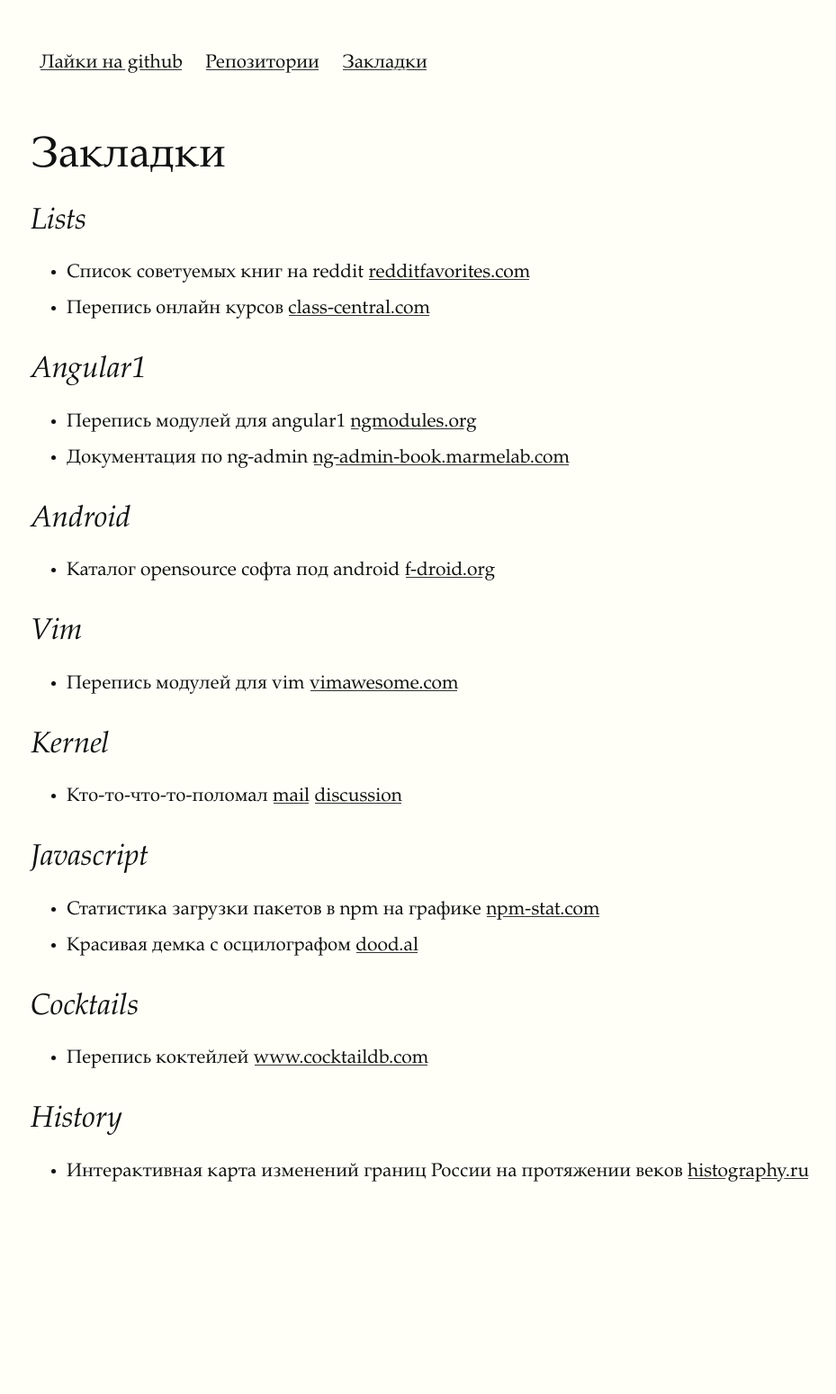
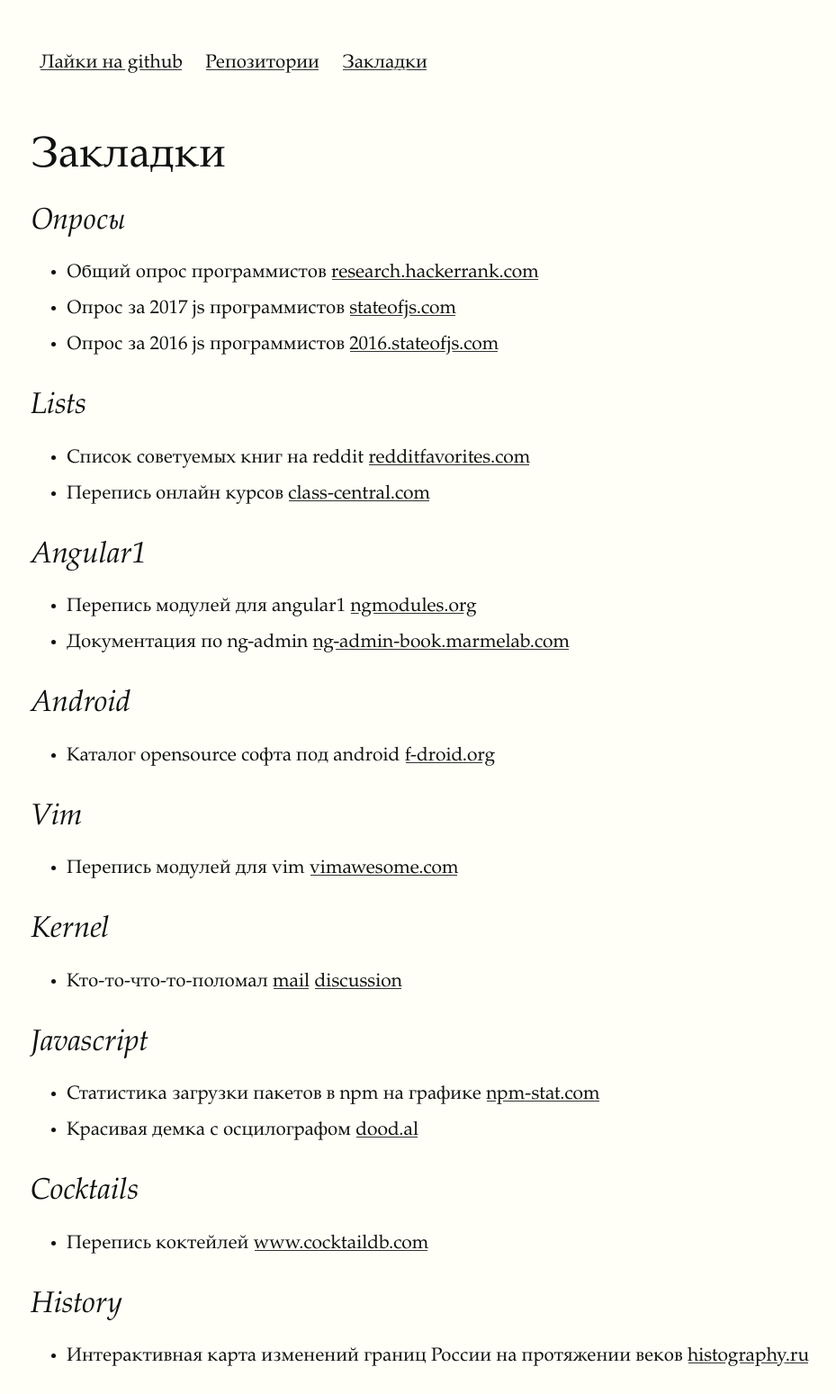
Before and after one commit to Bubujka/my, a Jekyll site: the page built from links.md, in a window 1280 px wide. Shown: the whole page at 90% size, without its empty margins (126-1055 px from the left). Built offline with Jekyll 4.4.1, drawn with Linux system fonts in a browser that asks for light colours; before the commit the page ends 1343 px from its top, so only the background shows below that.

Commit message:
some links

```diff
--- a/links.md
+++ b/links.md
@@ -1,6 +1,11 @@
 ---
 title: Закладки
 ---
+
+## Опросы
+- Общий опрос программистов [research.hackerrank.com](https://research.hackerrank.com/developer-skills/2018/)
+- Опрос за 2017 js программистов [stateofjs.com](https://stateofjs.com/2017/introduction/)
+- Опрос за 2016 js программистов [2016.stateofjs.com](http://2016.stateofjs.com/)
 
 ## Lists
 - Список советуемых книг на reddit [redditfavorites.com](https://redditfavorites.com/)
```
